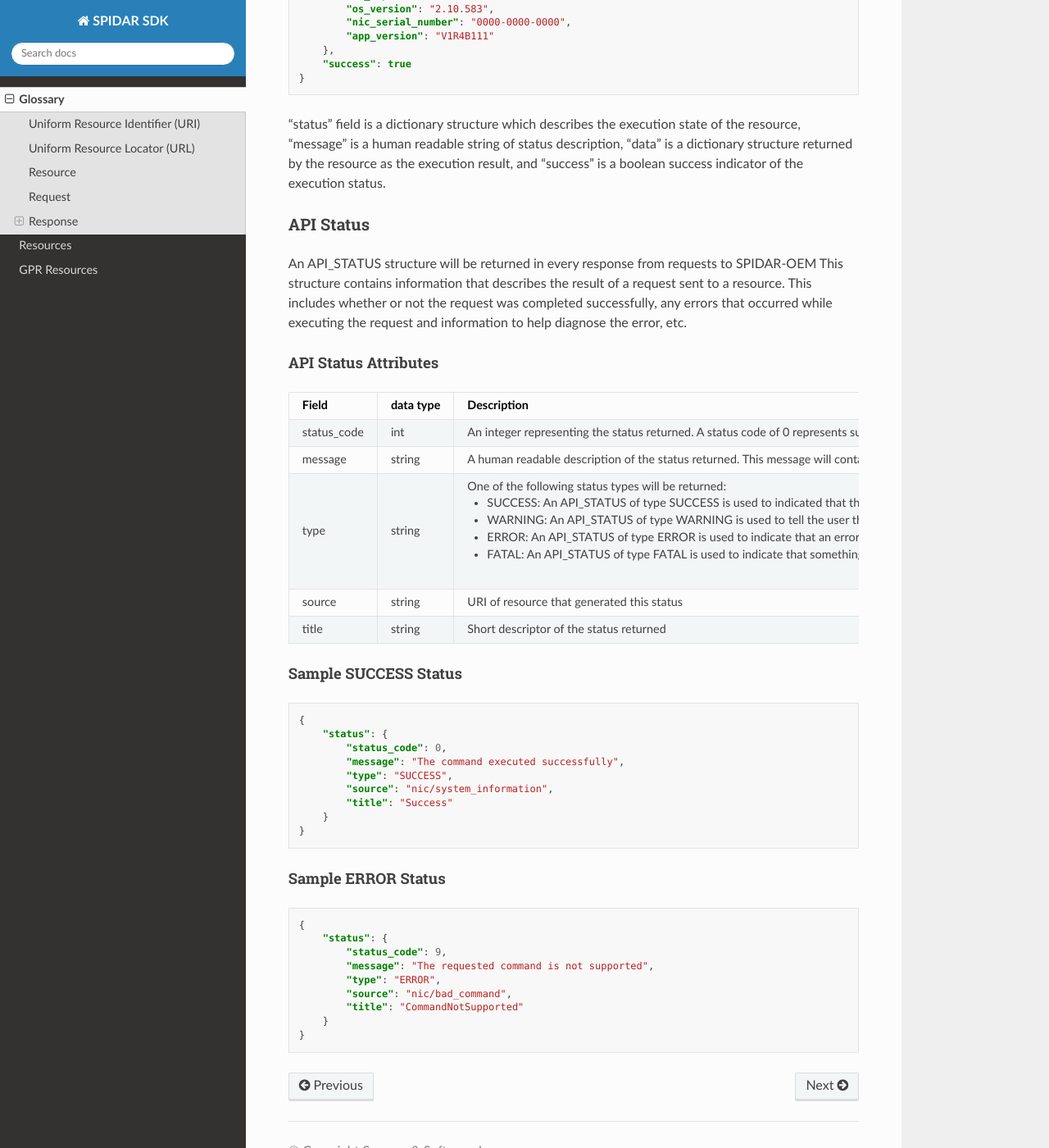
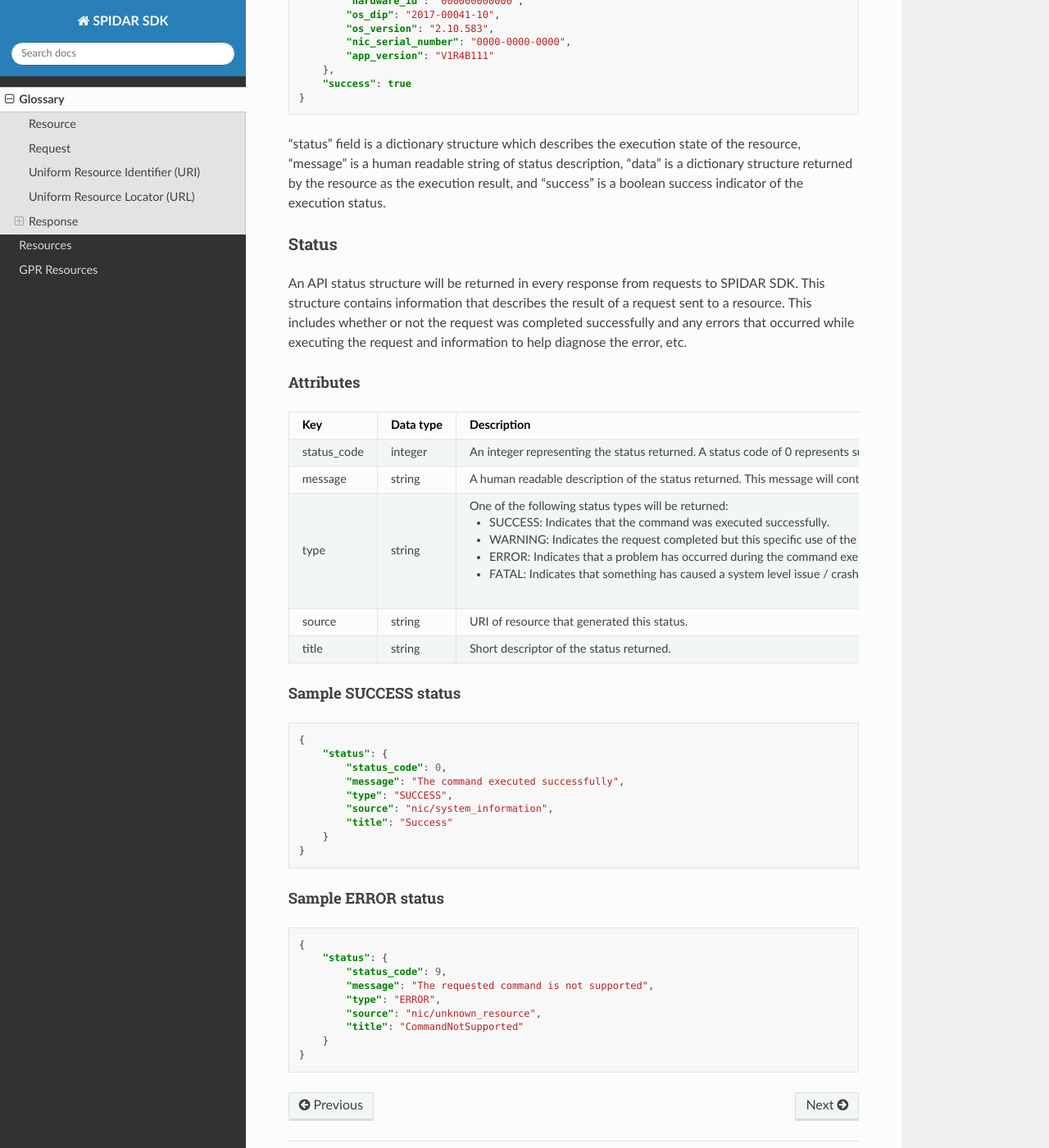
Before and after one commit to SensoftInc/spidar-sdk, a Sphinx documentation site: the page built from docs/glossary.rst, in a window 1280 px wide and 1400 px high, scrolled down 1151 px. Shown: the whole window at 82% size. Built offline with Sphinx 7.4.7 and the Read the Docs theme 2.0.0, drawn with Linux system fonts in a browser that asks for light colours; some of the changed text lies outside the part shown.

Commit message:
Refactor glossary doc to make it more concise, limit line length in rst file, and standarize headers.

```diff
--- a/docs/glossary.rst
+++ b/docs/glossary.rst
@@ -1,5 +1,20 @@
+********
 Glossary
-########
+********
+
+Resource
+========
+
+An object with type, data, relationships to other resources and set of methods to operate on it. For example,
+in the endpoint "api/nic/system_information", "nic" is a resource which represents NIC-500 device, and
+"system_information" is a resource which can respond with serial number and version information from it.
+
+Request
+=======
+
+An action performed on a resource. SPIDAR SDK supports GET and PUT type requests. GET requests are used to retrieve
+data from a resource. PUT request are used to change the resource's data. Not all resources support both types
+of requests, please see the resource documentation for more information.
 
 Uniform Resource Identifier (URI)
 =================================
@@ -12,24 +27,12 @@ Uniform Resource Locator (URL)
 Address of a URI including the protocol identifier. For example, "http://192.168.20.221:8080/api/nic" is the
 URL, "nic" is the URI.
 
-Resource
-========
-
-An object with type, data, relationships to other resources and set of methods to operate on it. For example,
-in the endpoint "api/nic/system_information", "nic" is a resource which represents SmartController device, and
-"system_information" is a resource which can access serial number and version information from it.
-
-Request
-=======
-
-An action performed on a resource. SPIDAR-OEM supports GET and PUT type requests. GET requests are used to retrieve
-data from a resource. PUT request are used to change the resource's data.
-
 Response
 ========
 
-Standard response returned by the SPIDAR-OEM server. It is in JSON dictionary structure with "status", "message",
-"data" and "success" fields. The following example is a response of system_information resource:
+Each request to SPIDAR SDK's API will generate a standard response. Each response is represented as a JSON dictionary
+structure with "status", "message", "data" and "success" fields. The following example is a response of
+nic/system_information resource:
 
 .. code-block:: json
 
@@ -61,49 +64,54 @@ readable string of status description, "data" is a dictionary structure returned
 result, and "success" is a boolean success indicator of the execution status.
 
 
-API Status
-***********
+Status
+------
 
-An API_STATUS structure will be returned in every response from requests to SPIDAR-OEM This structure contains information
-that describes the result of a request sent to a resource. This includes whether or not the request was completed successfully,
-any errors that occurred while executing the request and information to help diagnose the error, etc.
+An API status structure will be returned in every response from requests to SPIDAR SDK. This structure contains
+information that describes the result of a request sent to a resource. This includes whether or not the request was
+completed successfully and any errors that occurred while executing the request and information to help diagnose the
+error, etc.
 
-API Status Attributes
-----------------------
+Attributes
+^^^^^^^^^^
 
 .. list-table::
    :widths: 20 25 100
    :header-rows: 1
 
-   * - Field
-     - data type
+   * - Key
+     - Data type
      - Description
    * - status_code
-     - int
-     - An integer representing the status returned. A status code of 0 represents success. Each status code will represent a standard status that can be returned
+     - integer
+     - An integer representing the status returned. A status code of 0 represents success. Each status code will
+       represent a standard status that can be returned. The documentation for each resource explains the expected
+       error codes.
    * - message
      - string
-     - A human readable description of the status returned. This message will contain additional information about the status
+     - A human readable description of the status returned. This message will contain additional information about the
+       status.
    * - type
      - string
      - One of the following status types will be returned:
 
-       * SUCCESS: An API_STATUS of type SUCCESS is used to indicated that the command was executed successfully.
-       * WARNING: An API_STATUS of type WARNING is used to tell the user that the command completed but this specific use of the command is not recommended.
-       * ERROR: An API_STATUS of type ERROR is used to indicate that an error has occurred during the command execution and that it failed to complete successfully.
-       * FATAL: An API_STATUS of type FATAL is used to indicate that something has caused a system level issue / crash and that normal operation of the system may not continue without some action taken to restore it. Typically, this will mean that something must be rebooted, either a device or the entire system.
+       * SUCCESS: Indicates that the command was executed successfully.
+       * WARNING: Indicates the request completed but this specific use of the resource is not recommended.
+       * ERROR: Indicates that a problem has occurred during the command execution and that it failed to complete
+         successfully.
+       * FATAL: Indicates that something has caused a system level issue / crash and that normal operation of the
+         system may not continue without some action taken to restore it. Typically this will mean that something must
+         be rebooted, either a device or the entire system.
 
    * - source
      - string
-     - URI of resource that generated this status
+     - URI of resource that generated this status.
    * - title
      - string
-     - Short descriptor of the status returned
+     - Short descriptor of the status returned.
 
-
-
-Sample SUCCESS Status
----------------------
+Sample SUCCESS status
+^^^^^^^^^^^^^^^^^^^^^
 
 .. code-block:: json
 
@@ -117,8 +125,8 @@ Sample SUCCESS Status
         }
     }
 
-Sample ERROR Status
--------------------
+Sample ERROR status
+^^^^^^^^^^^^^^^^^^^
 
 .. code-block:: json
 
@@ -127,7 +135,7 @@ Sample ERROR Status
             "status_code": 9,
             "message": "The requested command is not supported",
             "type": "ERROR",
-            "source": "nic/bad_command",
+            "source": "nic/unknown_resource",
             "title": "CommandNotSupported"
         }
     }
```
